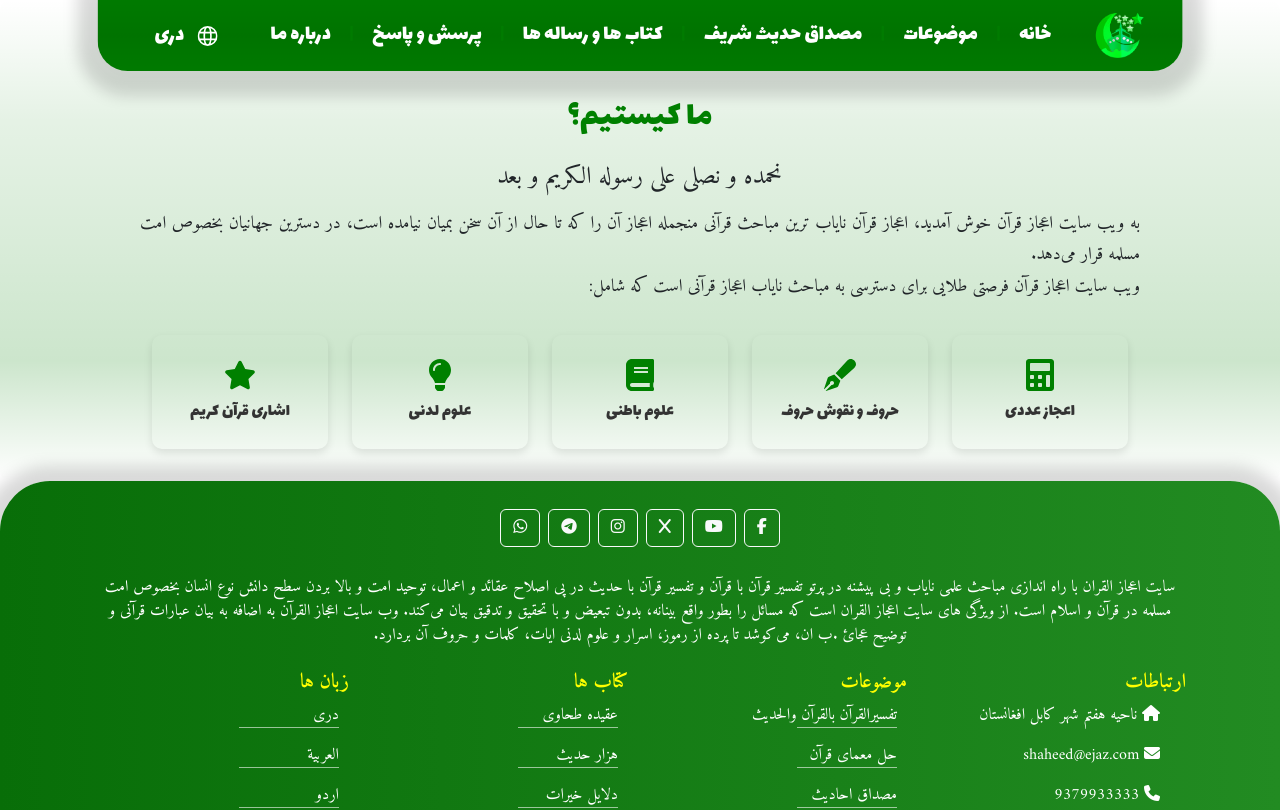
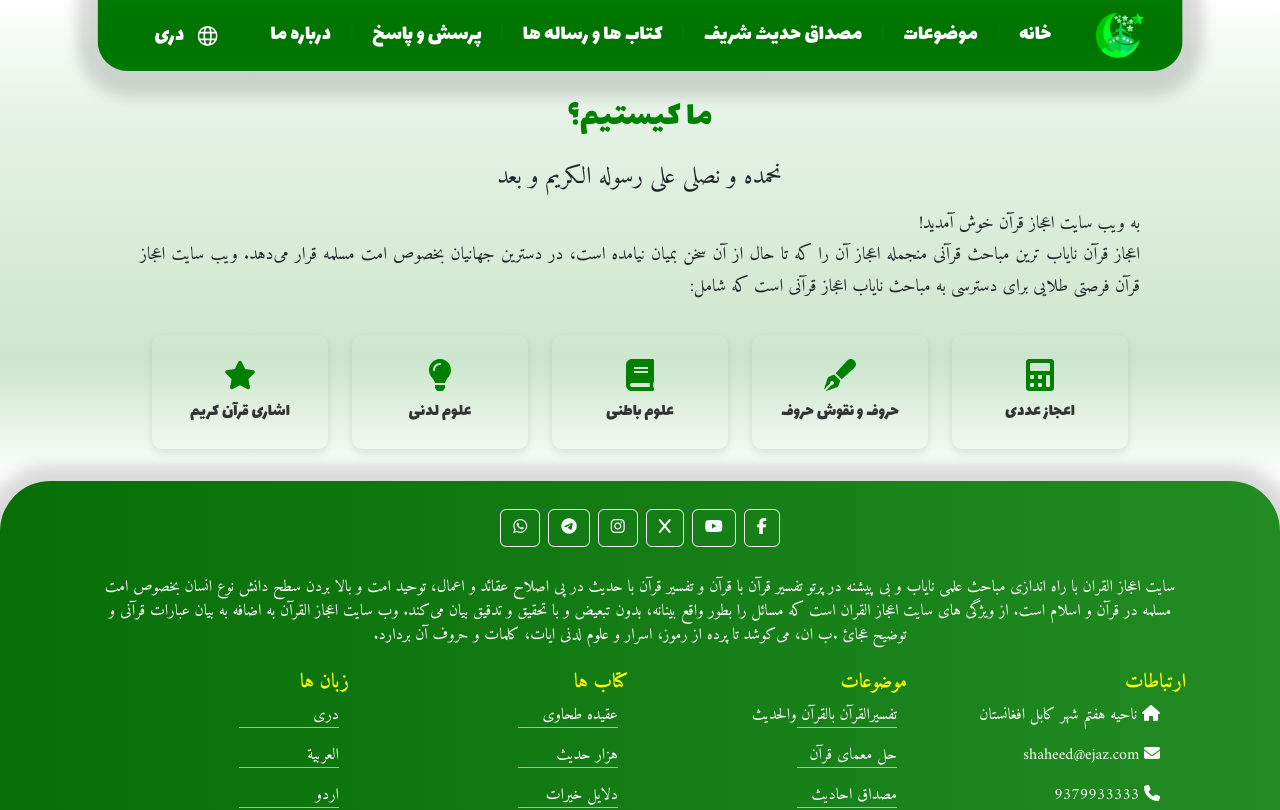
Before and after one commit to jamalnaserhabibi/ejaz_e-quran, a React (Vite) app: page /who_we_are in a window 1280 px wide. Shown: the top 810 px of the page. Built offline with nearby package versions, Linux system fonts and the light colour scheme; a web font is replaced by a local one.

Commit message:
fixed fews text content in about us

```diff
--- a/src/components/about_us/mission_vission.jsx
+++ b/src/components/about_us/mission_vission.jsx
@@ -8,7 +8,7 @@ export default function who_we_are() {
         </h3>
       <div className="content">
         <p>
-        این وب‌سایت بطور مستمر برای تنویر اذهان، تصحیح عقائد و اصلاح اعمال و اخلاق جامعه و بلا رفتن سطح آگاهی از قرآن و حدیث تمام مساعی خود را بخرج می دهد.        </p>
+        این وب‌سایت بطور مستمر برای تنویر اذهان، تصحیح عقائد و اصلاح اعمال و اخلاق جامعه و بالا رفتن سطح آگاهی از قرآن و حدیث تمام مساعی خود را بخرج می دهد.        </p>
       </div>
     </div>
   );
--- a/src/components/about_us/values.jsx
+++ b/src/components/about_us/values.jsx
@@ -10,7 +10,7 @@ export default function who_we_are() {
         <p>
         وب سایت اعجاز قرآن تحت چتر قرآن و حدیث، (فقه حنفی و مسلک تصوف) تمام مباحث اعم از دینی و ساینسی را مطرح می‌کند.
 سنگ بنای این نهاد به تحقیق و تدقیق نهاده شده است.
-این نهاد برای استدلال خویش در قدم اول قرآن عظيم و در قدم بعدی به حديث صحيح استدلال می‌کند.
+این نهاد برای استدلال خویش در قدم اول به قرآن عظيم الشأن و سپس  به احادیث نبوی ص تمسک می ورزد      .
 حديث صحيح همان حدیثی است که قرآن عظيم آن را تایید کند و بالعکس حديث موضوعی همان حدیثی است که قرآن آن را رد کند.
         </p>
       </div>
--- a/src/components/about_us/who_we_are.jsx
+++ b/src/components/about_us/who_we_are.jsx
@@ -10,8 +10,9 @@ export default function WhoWeAre() {
         <div className="content">
           <h4>نحمده و نصلی علی رسوله الکریم و بعد</h4>
           <p>
-            به ویب سایت اعجاز قرآن خوش آمدید، اعجاز قرآن نایاب ترین مباحث قرآنی منجمله اعجاز آن را که تا حال از آن سخن بمیان نیامده است، در دسترین جهانیان بخصوص امت مسلمه قرار می‌دهد.
+            به ویب سایت اعجاز قرآن خوش آمدید!
             <br />
+             اعجاز قرآن نایاب ترین مباحث قرآنی منجمله اعجاز آن را که تا حال از آن سخن بمیان نیامده است، در دسترین جهانیان بخصوص امت مسلمه قرار می‌دهد.
             ویب سایت اعجاز قرآن فرصتی طلایی برای دسترسی به مباحث نایاب اعجاز قرآنی است که شامل:
           </p>
           <div className="features">
```
